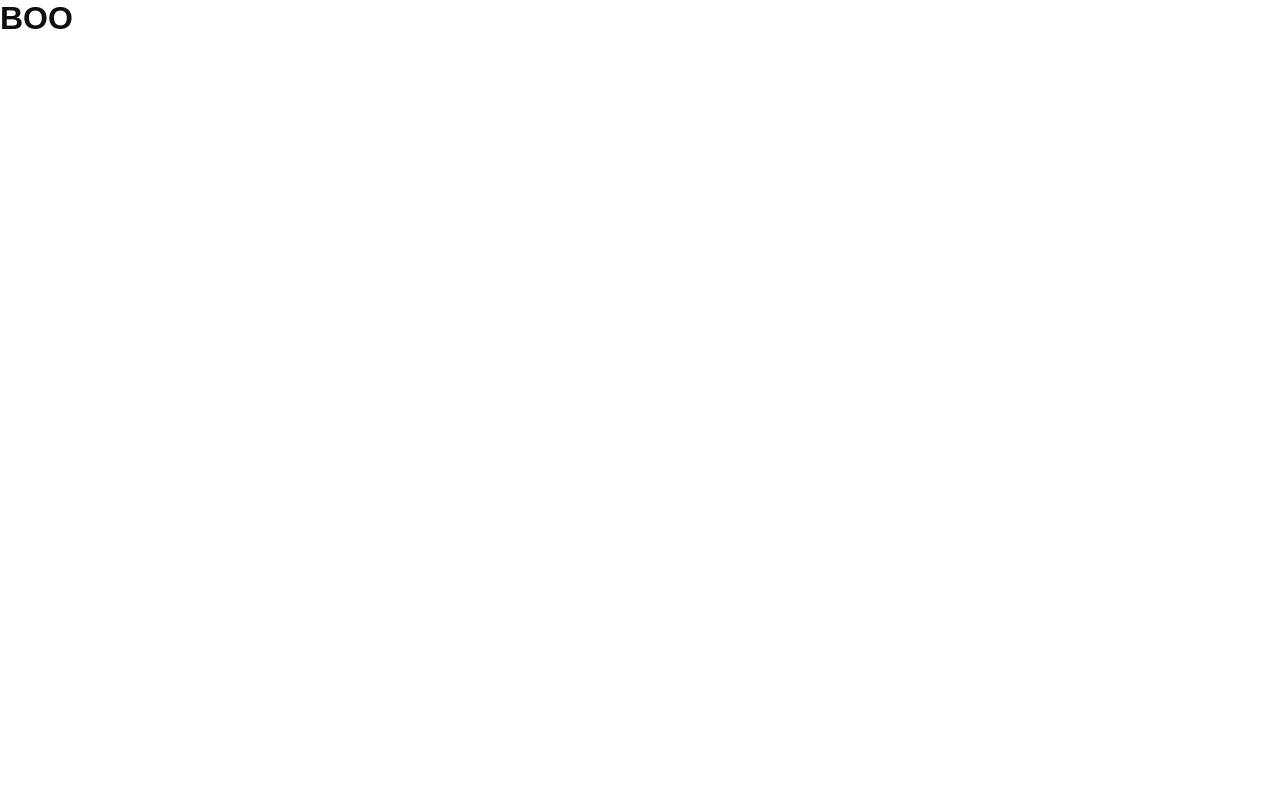
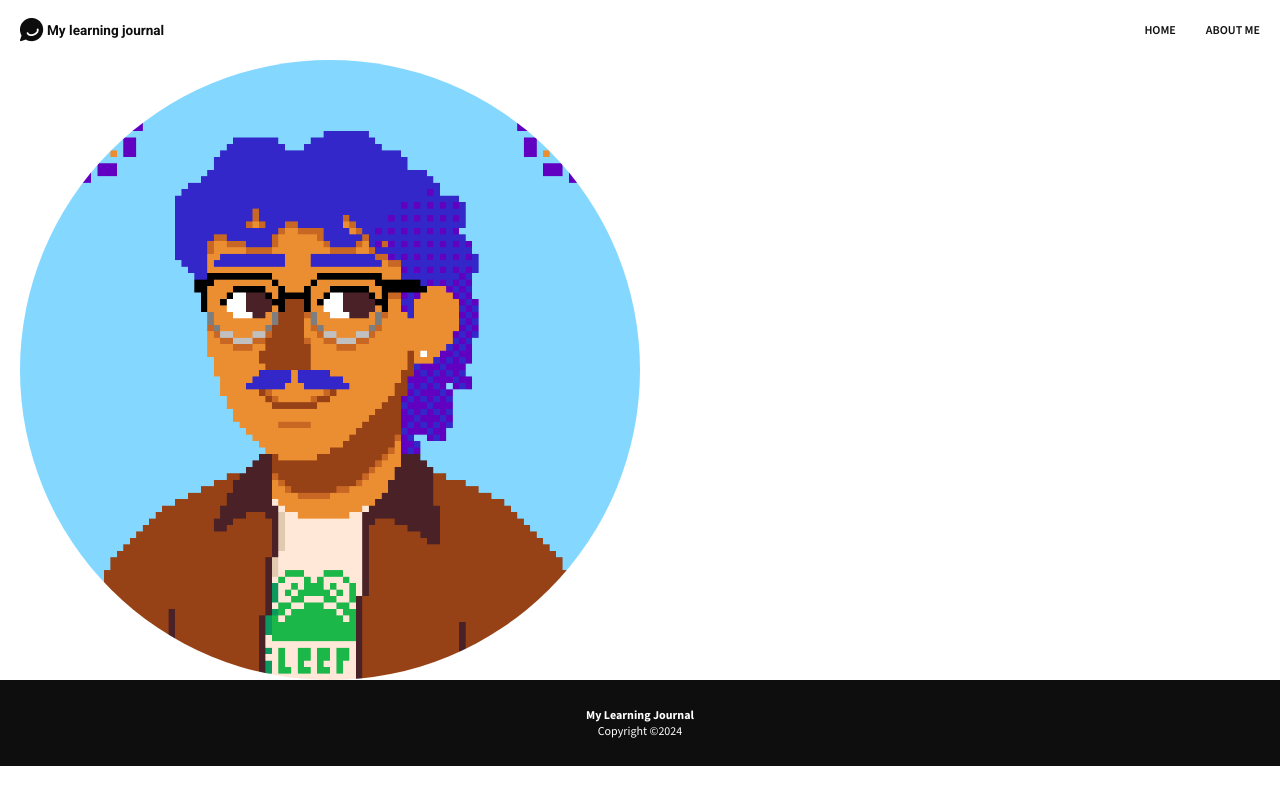
Before and after one commit to vrhernandez/learning-journal, a website built with Vite: page about-me.html in a window 1280 px wide. Built offline with nearby package versions, Linux system fonts and the light colour scheme.

Commit message:
added header and footer, and self image

```diff
--- a/about-me.html
+++ b/about-me.html
@@ -3,8 +3,32 @@
         <meta name="viewport" content="width=device-width, initial-scale=1.0">
         <title>About Me</title>
         <link rel="stylesheet" href="css/style.css">
+        <link rel="stylesheet" href="css/about-me.css">
+        <link rel="preconnect" href="https://fonts.googleapis.com">
+        <link rel="preconnect" href="https://fonts.gstatic.com" crossorigin>
+        <link href="https://fonts.googleapis.com/css2?family=Roboto:wght@700&family=Source+Sans+3:ital,wght@0,200..900;1,200..900&display=swap" rel="stylesheet">
     </head>
     <body>
-        <h1>BOO</h1>
+        <header class="container">
+            <a class="logo" href="index.html">
+                <img class="logo-img" src="images/logo.png">
+                My learning journal
+            </a>
+            <nav>
+                <ul>
+                    <li><a href="index.html">Home</a></li>
+                    <li><a href="about-me.html">About Me</a></li>
+                </ul>
+            </nav>
+        </header>
+        <main class="container">
+
+            <img class="self-img" src="images/IMG_0871.PNG">
+            <h1></h1>
+        </main>
+        <footer class="footer">
+            <p class="bold">My Learning Journal</p>
+            <p>Copyright ©2024</p>
+        </footer>
     </body>
 </html>
```
